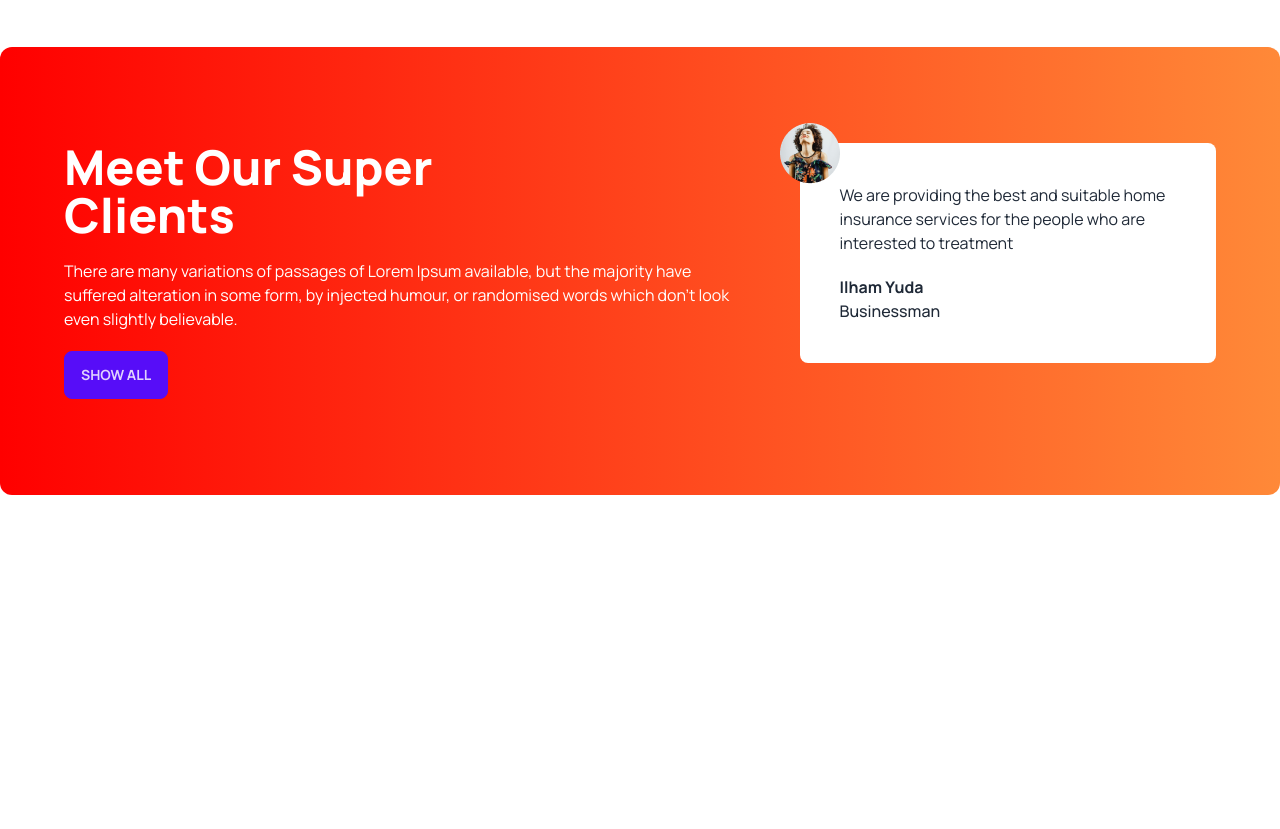
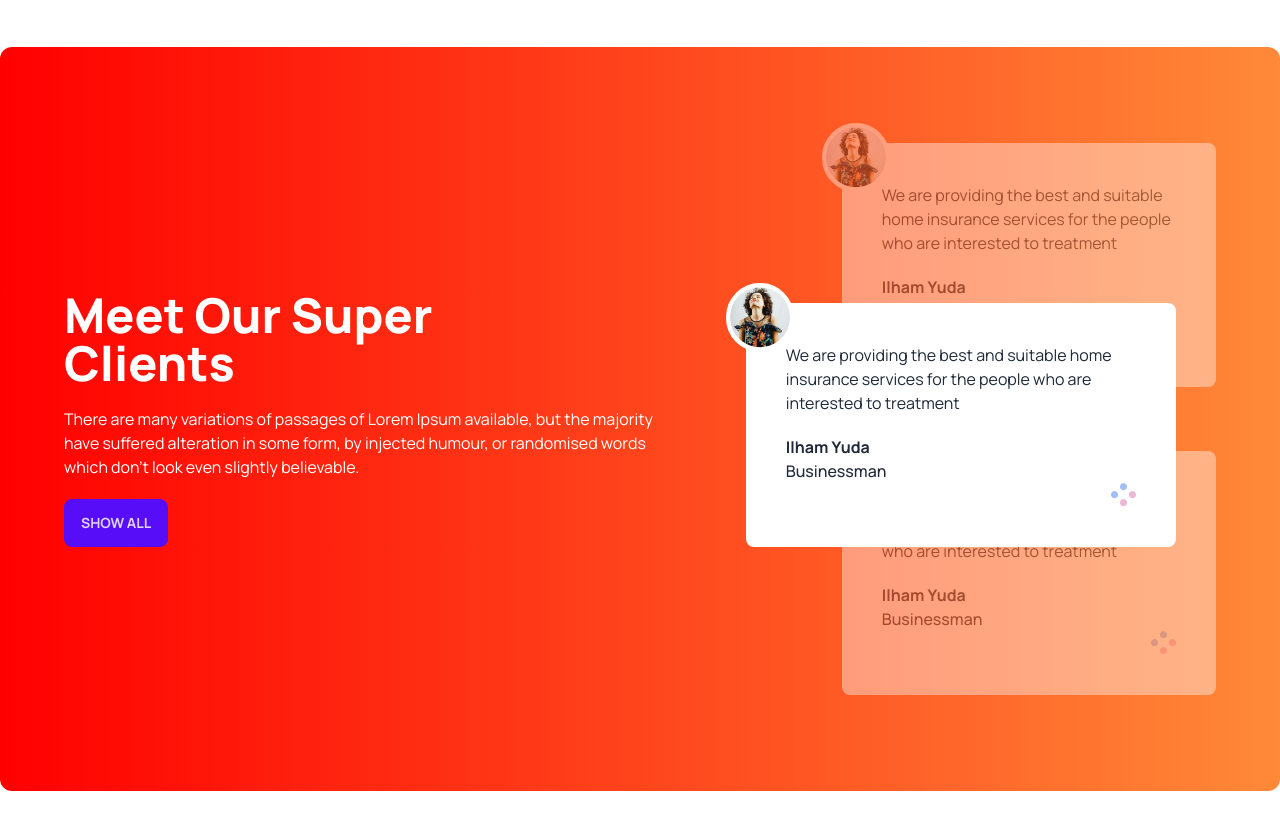
Before and after one commit to S-M-ZAHIDUR-RAHMAN/tea-house, a plain HTML site: page index.html in a window 1280 px wide. Shown: the part 1740-2569 px from the top of the page. Before the commit the page ends 2331 px from the top, so only its background shows below. Drawn offline with nearby package versions, Linux system fonts and the light colour scheme.

Commit message:
added review section fully

```diff
--- a/index.html
+++ b/index.html
@@ -128,6 +128,7 @@
     </section>
     <!-- super client section -->
     <section class="my-24 flex flex-col lg:flex-row gap-12 rounded-xl bg-gradient-to-r from-[#F00] to-[#FF8938] px-16 py-24">
+      <div class="flex lg:pr-28 items-center">
         <div class="space-y-5">
           <h2 class="text-5xl font-extrabold text-white">
             Meet Our Super <br> Clients
@@ -135,13 +136,41 @@
           <p class="text-white">There are many variations of passages of Lorem Ipsum available, but the majority have suffered alteration in some form, by injected humour, or randomised words which don't look even slightly believable. </p>
           <button class="btn btn-primary">Show All</button>
         </div>
-      <div>
-        <!-- review -->
-        <div class=" relative p-10 rounded-lg bg-white">
-          <img class="absolute -left-5 -top-5" src="images/client.png" alt="">
+      </div>
+      <!-- review container -->
+      <div class="relative">
+        <!-- next review -->
+        <div class=" relative z-10 opacity-40 mb-16 p-10 rounded-lg bg-white">
+          <img class="absolute -left-5 -top-5 border-4 border-white rounded-full bg-white" src="images/client.png" alt="">
           <p>We are providing the best and suitable home insurance services for the people who are interested to treatment</p>
           <h4 class="font-bold mt-5">Ilham Yuda</h4>
           <p class="font-medium">Businessman</p>
+          <div class="flex justify-end">
+            <img src="images/circles.png" alt="">
+          </div>
+
+        </div>
+        <!-- current review -->
+        <div class="absolute z-20 top-40 lg:-left-24 lg:w-[430px] p-10 rounded-lg bg-white">
+          <img class="absolute -left-5 -top-5 border-4 border-white rounded-full bg-white" src="images/client.png" alt="">
+          <p>We are providing the best and suitable home insurance services for the people who are interested to treatment</p>
+          <h4 class="font-bold mt-5">Ilham Yuda</h4>
+          <p class="font-medium">Businessman</p>
+          <div class="flex justify-end">
+            <img src="images/circles.png" alt="">
+          </div>
+
+        </div>
+        <!-- previous review -->
+        <div class=" relative z-10 opacity-40 p-10 rounded-lg bg-white">
+          <img class="absolute -left-5 -top-5 border-4 border-white rounded-full bg-white" src="images/client.png" alt="">
+          <p>We are providing the best and suitable home insurance services for the people who are interested to treatment</p>
+          <h4 class="font-bold mt-5">Ilham Yuda</h4>
+          <p class="font-medium">Businessman</p>
+          <div class="flex justify-end">
+            <img src="images/circles.png" alt="">
+          </div>
+
         </div>
       </div>
 
```
Lines whose indentation alone changed are shown as unchanged.
